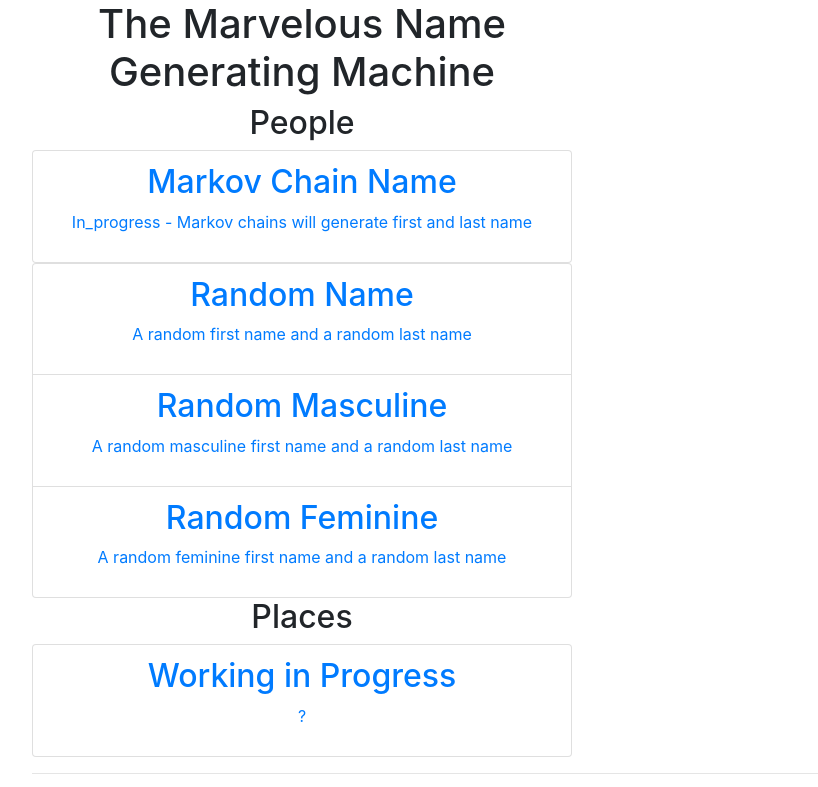
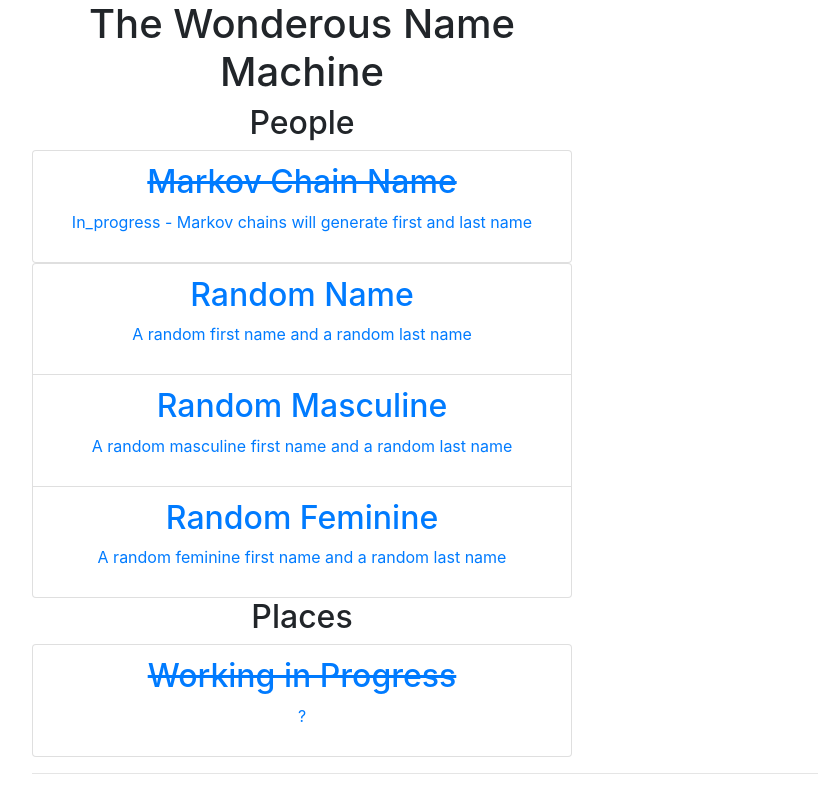
Before and after one commit to jrigden/name_machine, a plain HTML site: page index.html in a window 1280 px wide. Shown: the top 787 px of the page, without its empty margins (53-871 px from the left). Drawn offline with nearby package versions, Linux system fonts and the light colour scheme; grey boxes are pictures that could not be loaded.

Commit message:
fixed name

```diff
--- a/index.html
+++ b/index.html
@@ -27,7 +27,7 @@
         <div class="row">
             <div class="col-md-6 col-md-offset-3">
                 <h1 class="text-center">
-                    The Marvelous Name Generating Machine
+                    The Wonderous Name Machine
                 </h1>
                 <h2 class="text-center">
                     People
@@ -35,7 +35,7 @@
                 <div class="list-group">
                     <a href="https://rpg.rigden.us/name_machine/markov_chain_name.html" class="list-group-item">
                         <h2 class="list-group-item-heading text-center">
-                            Markov Chain Name
+                            <strike>Markov Chain Name</strike>
                         </h2>
                         <p class="list-group-item-text text-center">
                             In_progress - Markov chains will generate first and last name
@@ -76,7 +76,7 @@
                 <div class="list-group">
                     <a href="" class="list-group-item">
                         <h2 class="list-group-item-heading text-center">
-                            Working in Progress
+                            <strike>Working in Progress</strike>
                         </h2>
                         <p class="list-group-item-text text-center">
                             ?
```
